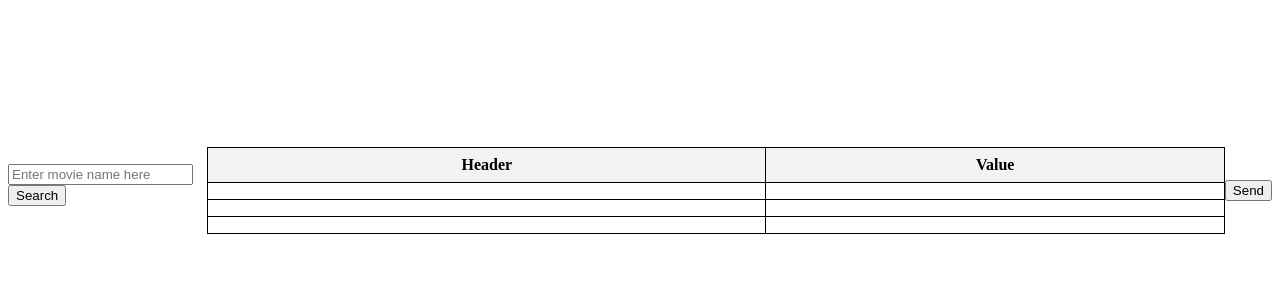
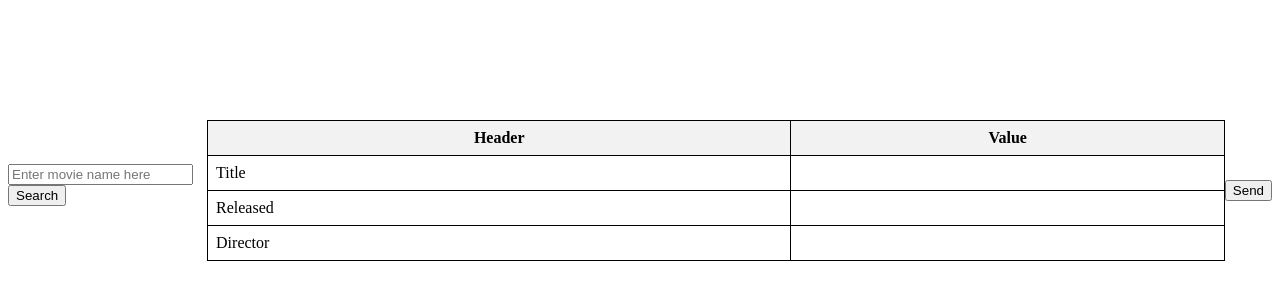
Before and after one commit to melkio-m/lp, a plain HTML site: page movie.html in a window 1280 px wide. Shown: the part 218-518 px from the top of the page. Drawn offline with Linux system fonts and the light colour scheme.

Commit message:
movie.html

```diff
--- a/movie.html
+++ b/movie.html
@@ -120,15 +120,15 @@ var onError = function(err) {
         </thead>
         <tbody id="results-body">
           <tr>
-            <td></td>
+            <td>Title</td>
             <td></td>
           </tr>
           <tr>
-            <td></td>
+            <td>Released</td>
             <td></td>
           </tr>
           <tr>
-            <td></td>
+            <td>Director</td>
             <td></td>
           </tr>
         </tbody>
```
